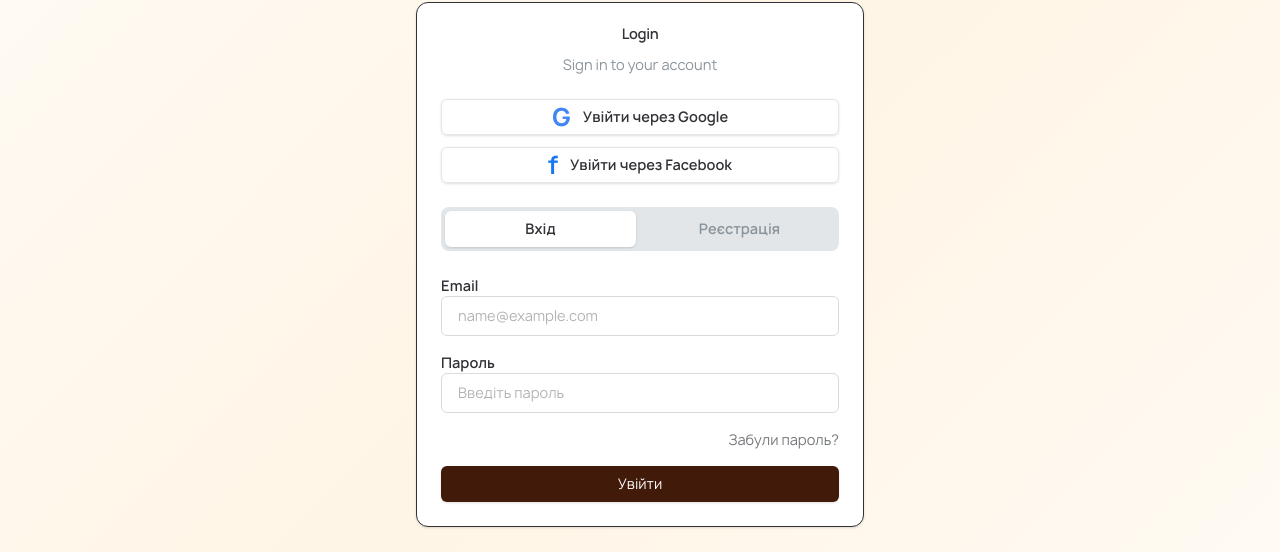
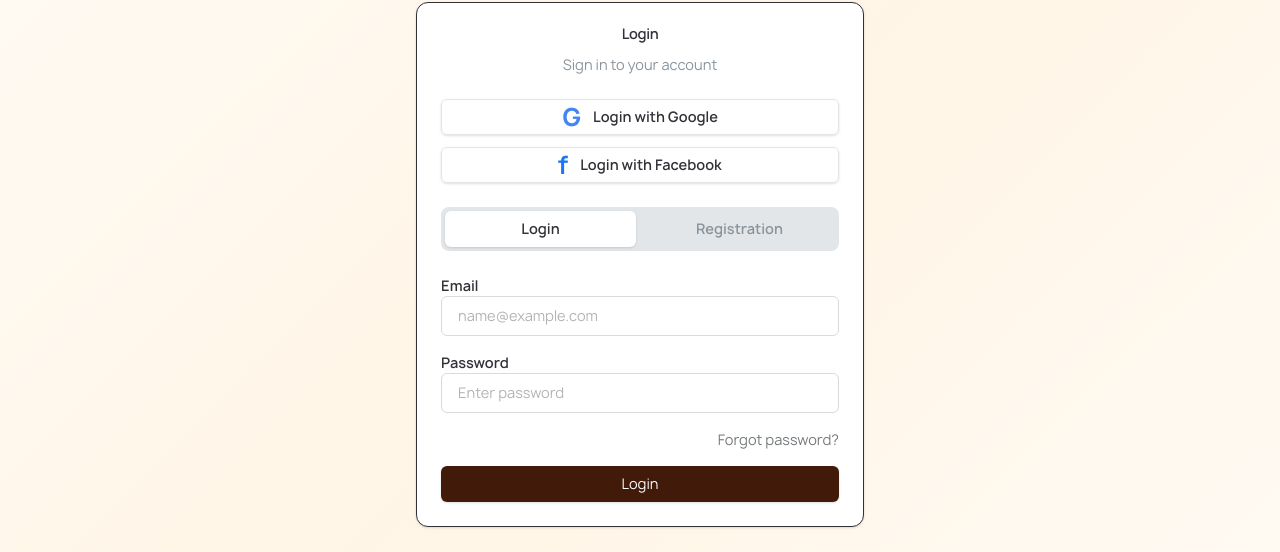
Before and after one commit to unbreakable-coders/project-bookstore_app, a React (Vite) app: page /login in a window 1280 px wide. Shown: the part 200-752 px from the top of the page. Built offline with nearby package versions, Linux system fonts and the light colour scheme; no server answers; the database is empty.

Commit message:
add translate catalog, registration pages (#101)

```diff
--- a/src/components/atoms/Loader/Loader.tsx
+++ b/src/components/atoms/Loader/Loader.tsx
@@ -1,9 +1,6 @@
-import { useTranslation } from 'react-i18next';
 import './loader.css';
 
 export const Loader = () => {
-  const { t } = useTranslation();
-
   const books = [
     { delay: 0, color: 'from-[#F5E6D3] to-[#E8D5C4]' },
     { delay: 1.2, color: 'from-[#E8D5C4] to-[#D4C4A8]' },
@@ -17,7 +14,7 @@ export const Loader = () => {
     <div className="loader-container">
       <div className="loader-wrapper">
         {/* Текст Loading */}
-        <div className="loader-text">{t('LOADING')}</div>
+        <div className="loader-text">LOADING</div>
 
         {/* Літаючі книги */}
         {books.map((book, index) => (
--- a/src/components/molecules/auth/AuthTabs.tsx
+++ b/src/components/molecules/auth/AuthTabs.tsx
@@ -1,4 +1,5 @@
 import type { FC } from 'react';
+import { useTranslation } from 'react-i18next';
 
 interface AuthTabsProps {
   isLogin: boolean;
@@ -6,11 +7,9 @@ interface AuthTabsProps {
   onChange: (mode: 'login' | 'register') => void;
 }
 
-export const AuthTabs: FC<AuthTabsProps> = ({
-  isLogin,
-  loading,
-  onChange,
-}) => {
+export const AuthTabs: FC<AuthTabsProps> = ({ isLogin, loading, onChange }) => {
+  const { t } = useTranslation();
+
   return (
     <div className="flex gap-2 mb-6 p-1 bg-muted rounded-lg">
       <button
@@ -20,11 +19,9 @@ export const AuthTabs: FC<AuthTabsProps> = ({
           isLogin
             ? 'bg-card text-foreground shadow-sm'
             : 'text-muted-foreground hover:text-foreground'
-        } ${
-          loading ? 'opacity-50 cursor-not-allowed' : 'cursor-pointer'
-        }`}
+        } ${loading ? 'opacity-50 cursor-not-allowed' : 'cursor-pointer'}`}
       >
-        Вхід
+        {t('auth.login')}
       </button>
 
       <button
@@ -34,11 +31,9 @@ export const AuthTabs: FC<AuthTabsProps> = ({
           !isLogin
             ? 'bg-card text-foreground shadow-sm'
             : 'text-muted-foreground hover:text-foreground'
-        } ${
-          loading ? 'opacity-50 cursor-not-allowed' : 'cursor-pointer'
-        }`}
+        } ${loading ? 'opacity-50 cursor-not-allowed' : 'cursor-pointer'}`}
       >
-        Реєстрація
+        {t('auth.registration')}
       </button>
     </div>
   );
--- a/src/components/molecules/auth/SocialAuthButtons.tsx
+++ b/src/components/molecules/auth/SocialAuthButtons.tsx
@@ -1,5 +1,6 @@
 import type { FC } from 'react';
 import { Button } from '@/components/atoms/Button';
+import { useTranslation } from 'react-i18next';
 
 interface SocialAuthButtonsProps {
   loading: boolean;
@@ -12,9 +13,10 @@ export const SocialAuthButtons: FC<SocialAuthButtonsProps> = ({
   onGoogle,
   onFacebook,
 }) => {
+  const { t } = useTranslation();
+
   return (
     <div className="mb-6 space-y-3">
-
       <Button
         type="button"
         variant="outline"
@@ -23,7 +25,9 @@ export const SocialAuthButtons: FC<SocialAuthButtonsProps> = ({
         disabled={loading}
       >
         <span className="text-2xl font-bold text-[#4285F4]">G</span>
-        <span className="text-sm font-semibold">Увійти через Google</span>
+        <span className="text-sm font-semibold">
+          {t('auth.loginWithGoogle')}
+        </span>
       </Button>
 
       <Button
@@ -34,9 +38,10 @@ export const SocialAuthButtons: FC<SocialAuthButtonsProps> = ({
         disabled={loading}
       >
         <span className="text-2xl font-bold text-[#1877F2]">f</span>
-        <span className="text-sm font-semibold">Увійти через Facebook</span>
+        <span className="text-sm font-semibold">
+          {t('auth.loginWithFacebook')}
+        </span>
       </Button>
-
     </div>
   );
 };
--- a/src/components/organisms/auth/LoginForm.tsx
+++ b/src/components/organisms/auth/LoginForm.tsx
@@ -1,6 +1,7 @@
 import type { FC, MouseEvent, KeyboardEvent } from 'react';
 import { Input } from '@/components/atoms/Input';
 import { Button } from '@/components/atoms/Button';
+import { useTranslation } from 'react-i18next';
 
 type SubmitEvent =
   | MouseEvent<HTMLButtonElement>
@@ -26,6 +27,8 @@ export const LoginForm: FC<LoginFormProps> = ({
   onChange,
   onSubmit,
 }) => {
+  const { t } = useTranslation();
+
   const handleEmailChange = (value: string) => {
     onChange({
       ...values,
@@ -49,7 +52,7 @@ export const LoginForm: FC<LoginFormProps> = ({
           htmlFor="login-email"
           className="text-sm font-semibold text-foreground"
         >
-          Email
+          {t('Email')}
         </label>
         <Input
           id="login-email"
@@ -57,14 +60,10 @@ export const LoginForm: FC<LoginFormProps> = ({
           placeholder="name@example.com"
           value={values.email}
           onChange={
-            isAuthenticated
-              ? undefined
-              : e => handleEmailChange(e.target.value)
+            isAuthenticated ? undefined : e => handleEmailChange(e.target.value)
           }
           disabled={loading || isAuthenticated}
-          className={
-            isAuthenticated ? 'opacity-60 cursor-not-allowed' : ''
-          }
+          className={isAuthenticated ? 'opacity-60 cursor-not-allowed' : ''}
         />
       </div>
 
@@ -73,14 +72,12 @@ export const LoginForm: FC<LoginFormProps> = ({
           htmlFor="login-password"
           className="text-sm font-semibold text-foreground"
         >
-          Пароль
+          {t('Password')}
         </label>
         <Input
           id="login-password"
           type="password"
-          placeholder={
-            isAuthenticated ? '********' : 'Введіть пароль'
-          }
+          placeholder={isAuthenticated ? '********' : t('Enter password')}
           value={isAuthenticated ? '********' : values.password}
           onChange={
             isAuthenticated
@@ -88,9 +85,7 @@ export const LoginForm: FC<LoginFormProps> = ({
               : e => handlePasswordChange(e.target.value)
           }
           disabled={loading || isAuthenticated}
-          className={
-            isAuthenticated ? 'opacity-60 cursor-not-allowed' : ''
-          }
+          className={isAuthenticated ? 'opacity-60 cursor-not-allowed' : ''}
           onKeyDown={e => {
             if (e.key === 'Enter' && canSubmit) {
               onSubmit(e);
@@ -105,21 +100,13 @@ export const LoginForm: FC<LoginFormProps> = ({
             className="text-sm text-secondary hover:text-foreground transition-colors"
             disabled={loading}
           >
-            Забули пароль?
+            {t('Forgot password?')}
           </button>
         </div>
       )}
 
-      <Button
-        onClick={onSubmit}
-        disabled={loading}
-        className="w-full"
-      >
-        {isAuthenticated
-          ? 'Вийти'
-          : loading
-            ? 'Завантаження...'
-            : 'Увійти'}
+      <Button onClick={onSubmit} disabled={loading} className="w-full">
+        {isAuthenticated ? t('Logout') : loading ? t('Loading...') : t('Login')}
       </Button>
     </div>
   );
--- a/src/components/organisms/auth/RegisterForm.tsx
+++ b/src/components/organisms/auth/RegisterForm.tsx
@@ -1,6 +1,7 @@
 import type { FC, MouseEvent, KeyboardEvent } from 'react';
 import { Input } from '@/components/atoms/Input';
 import { Button } from '@/components/atoms/Button';
+import { useTranslation } from 'react-i18next';
 
 type SubmitEvent =
   | MouseEvent<HTMLButtonElement>
@@ -28,6 +29,8 @@ export const RegisterForm: FC<RegisterFormProps> = ({
   onChange,
   onSubmit,
 }) => {
+  const { t } = useTranslation();
+
   const handleFieldChange = <K extends keyof RegisterFormValues>(
     key: K,
     value: string,
@@ -47,12 +50,12 @@ export const RegisterForm: FC<RegisterFormProps> = ({
           htmlFor="register-name"
           className="text-sm font-semibold text-foreground"
         >
-          Ім&apos;я
+          {t('Name')}
         </label>
         <Input
           id="register-name"
           type="text"
-          placeholder="Іван Петренко"
+          placeholder={t('John Doe')}
           value={values.name}
           onChange={e => handleFieldChange('name', e.target.value)}
           disabled={loading || isAuthenticated}
@@ -64,7 +67,7 @@ export const RegisterForm: FC<RegisterFormProps> = ({
           htmlFor="register-email"
           className="text-sm font-semibold text-foreground"
         >
-          Email
+          {t('Email')}
         </label>
         <Input
           id="register-email"
@@ -81,12 +84,12 @@ export const RegisterForm: FC<RegisterFormProps> = ({
           htmlFor="register-password"
           className="text-sm font-semibold text-foreground"
         >
-          Пароль
+          {t('Password')}
         </label>
         <Input
           id="register-password"
           type="password"
-          placeholder="Мінімум 6 символів"
+          placeholder={t('Minimum 6 characters')}
           value={values.password}
           onChange={e => handleFieldChange('password', e.target.value)}
           disabled={loading || isAuthenticated}
@@ -98,16 +101,14 @@ export const RegisterForm: FC<RegisterFormProps> = ({
           htmlFor="register-confirm"
           className="text-sm font-semibold text-foreground"
         >
-          Підтвердіть пароль
+          {t('Confirm password')}
         </label>
         <Input
           id="register-confirm"
           type="password"
-          placeholder="Повторіть пароль"
+          placeholder={t('Repeat password')}
           value={values.confirmPassword}
-          onChange={e =>
-            handleFieldChange('confirmPassword', e.target.value)
-          }
+          onChange={e => handleFieldChange('confirmPassword', e.target.value)}
           disabled={loading || isAuthenticated}
           onKeyDown={e => {
             if (e.key === 'Enter' && canSubmit) {
@@ -122,7 +123,7 @@ export const RegisterForm: FC<RegisterFormProps> = ({
         disabled={loading || isAuthenticated}
         className="w-full"
       >
-        {loading ? 'Завантаження...' : 'Зареєструватися'}
+        {loading ? t('Loading...') : t('Register')}
       </Button>
     </div>
   );
--- a/src/i18next/locales/en/translation.json
+++ b/src/i18next/locales/en/translation.json
@@ -114,5 +114,32 @@
   "Book removed from cart": "Book removed from cart",
   "New books": "New books",
   "Also you might like it!": "Also you might like it!",
-  "You may also like": "You may also like"
-  }
+  "You may also like": "You may also like",
+  "sort": {
+    "name": "Name",
+    "price": "Price",
+    "year": "Year"
+  },
+  "auth": {
+    "login": "Login",
+    "registration": "Registration",
+    "signInToAccount": "Sign in to your account",
+    "createNewAccount": "Create a new account",
+    "fillAllFields": "Fill in all fields",
+    "invalidCredentials": "Invalid email or password",
+    "loginSuccess": "Login successful!",
+    "logoutSuccess": "You have logged out",
+    "passwordsNotMatch": "Passwords do not match",
+    "passwordMinLength": "Password must be at least 6 characters",
+    "emailAlreadyRegistered": "This email is already registered",
+    "registrationSuccess": "Registration successful! Check your email for confirmation",
+    "alreadyLoggedIn": "You are already logged in as",
+    "googleError": "Failed to login with Google",
+    "facebookError": "Failed to login with Facebook",
+    "loginWithGoogle": "Login with Google",
+    "loginWithFacebook": "Login with Facebook"
+  },
+  "Logout": "Logout",
+  "Minimum 6 characters": "Minimum 6 characters",
+  "Register": "Register"
+}
--- a/src/i18next/locales/uk/translation.json
+++ b/src/i18next/locales/uk/translation.json
@@ -137,8 +137,34 @@
   "New books": "Нові книги",
   "Also you might like it!": "Також вам може сподобатися!",
   "You may also like": "Також вам може сподобатися",
-  "": "",
-  "": "",
+  "Catalog": "Каталог",
+  "Audiobooks": "Аудіокниги",
+  "sort": {
+    "name": "Назва",
+    "price": "Ціна",
+    "year": "Рік"
+  },
+  "auth": {
+    "login": "Вхід",
+    "registration": "Реєстрація",
+    "signInToAccount": "Увійдіть у свій акаунт",
+    "createNewAccount": "Створіть новий акаунт",
+    "fillAllFields": "Заповніть всі поля",
+    "invalidCredentials": "Невірний email або пароль",
+    "loginSuccess": "Успішний вхід!",
+    "logoutSuccess": "Ви вийшли з акаунту",
+    "passwordsNotMatch": "Паролі не співпадають",
+    "passwordMinLength": "Пароль має містити щонайменше 6 символів",
+    "emailAlreadyRegistered": "Цей email вже зареєстрований",
+    "registrationSuccess": "Реєстрація успішна! Перевірте свою пошту для підтвердження",
+    "alreadyLoggedIn": "Ви вже авторизовані як",
+    "googleError": "Не вдалося увійти через Google",
+    "facebookError": "Не вдалося увійти через Facebook",
+    "loginWithGoogle": "Увійти через Google",
+    "loginWithFacebook": "Увійти через Facebook"
+  },
+  "Logout": "Вийти",
+  "Register": "Зареєструватися",
   "": "",
   "": "",
   "": "",
--- a/src/pages/LoginPage.tsx
+++ b/src/pages/LoginPage.tsx
@@ -67,7 +67,7 @@ export const LoginPage = () => {
     });
 
     if (authError) {
-      setLocalError('Не вдалося увійти через Google');
+      setLocalError(t('auth.googleError'));
     }
   };
 
@@ -81,19 +81,21 @@ export const LoginPage = () => {
     });
 
     if (authError) {
-      setLocalError('Не вдалося увійти через Facebook');
+      setLocalError(t('auth.facebookError'));
     }
   };
 
   const handleLogin = async (
-    e: React.MouseEvent<HTMLButtonElement> | React.KeyboardEvent<HTMLInputElement>,
+    e:
+      | React.MouseEvent<HTMLButtonElement>
+      | React.KeyboardEvent<HTMLInputElement>,
   ) => {
     e.preventDefault();
     setLocalError(null);
     setSuccess(null);
 
     if (!loginData.email || !loginData.password) {
-      setLocalError(t('Fill in all fields'));
+      setLocalError(t('auth.fillAllFields'));
       return;
     }
 
@@ -103,9 +105,9 @@ export const LoginPage = () => {
     );
 
     if (authError) {
-      setLocalError(t('Invalid email or password'));
+      setLocalError(t('auth.invalidCredentials'));
     } else if (data) {
-      setSuccess(t('Login successful!'));
+      setSuccess(t('auth.loginSuccess'));
       setTimeout(() => {
         window.location.href = '/';
       }, 1000);
@@ -121,31 +123,33 @@ export const LoginPage = () => {
     if (logoutError) {
       setLocalError(logoutError);
     } else {
-      setSuccess('Ви вийшли з акаунту');
+      setSuccess(t('auth.logoutSuccess'));
       setCurrentUser(null);
       setLoginData({ email: '', password: '' });
     }
   };
 
   const handleRegister = async (
-    e: React.MouseEvent<HTMLButtonElement> | React.KeyboardEvent<HTMLInputElement>,
+    e:
+      | React.MouseEvent<HTMLButtonElement>
+      | React.KeyboardEvent<HTMLInputElement>,
   ) => {
     e.preventDefault();
     setLocalError(null);
     setSuccess(null);
 
     if (!registerData.name || !registerData.email || !registerData.password) {
-      setLocalError(t('Fill in all fields'));
+      setLocalError(t('auth.fillAllFields'));
       return;
     }
 
     if (registerData.password !== registerData.confirmPassword) {
-      setLocalError(t('Passwords do not match'));
+      setLocalError(t('auth.passwordsNotMatch'));
       return;
     }
 
     if (registerData.password.length < 6) {
-      setLocalError(t('Password must be at least 6 characters'));
+      setLocalError(t('auth.passwordMinLength'));
       return;
     }
 
@@ -157,14 +161,12 @@ export const LoginPage = () => {
 
     if (authError) {
       if (authError.includes('already registered')) {
-        setLocalError(t('This email is already registered'));
+        setLocalError(t('auth.emailAlreadyRegistered'));
       } else {
         setLocalError(authError);
       }
     } else if (data) {
-      setSuccess(
-        t('Registration successful! Check your email for confirmation'),
-      );
+      setSuccess(t('auth.registrationSuccess'));
       setRegisterData({
         name: '',
         email: '',
@@ -181,8 +183,8 @@ export const LoginPage = () => {
   const displayError = localError || error;
 
   const fullName =
-    (currentUser?.user_metadata as { full_name?: string } | undefined)?.full_name ||
-    '';
+    (currentUser?.user_metadata as { full_name?: string } | undefined)
+      ?.full_name || '';
   const displayName = fullName || currentUser?.email || '';
 
   return (
@@ -190,10 +192,10 @@ export const LoginPage = () => {
       <Card className="w-full max-w-md">
         <CardHeader>
           <CardTitle className="text-center">
-            {isLogin ? t('Login') : t('Registration')}
+            {isLogin ? t('auth.login') : t('auth.registration')}
           </CardTitle>
           <p className="text-sm text-muted-foreground text-center mt-2">
-            {isLogin ? t('Sign in to your account') : t('Create a new account')}
+            {isLogin ? t('auth.signInToAccount') : t('auth.createNewAccount')}
           </p>
         </CardHeader>
 
@@ -201,7 +203,7 @@ export const LoginPage = () => {
           {isAuthenticated && (
             <div className="mb-4 p-3 bg-emerald-50 border border-emerald-200 rounded-lg">
               <p className="text-sm text-emerald-800">
-                Ви вже авторизовані як{' '}
+                {t('auth.alreadyLoggedIn')}{' '}
                 <span className="font-semibold">{displayName}</span>.
               </p>
             </div>
```
Also changed, not shown: src/components/SortBy.tsx (+17 -10 lines).
